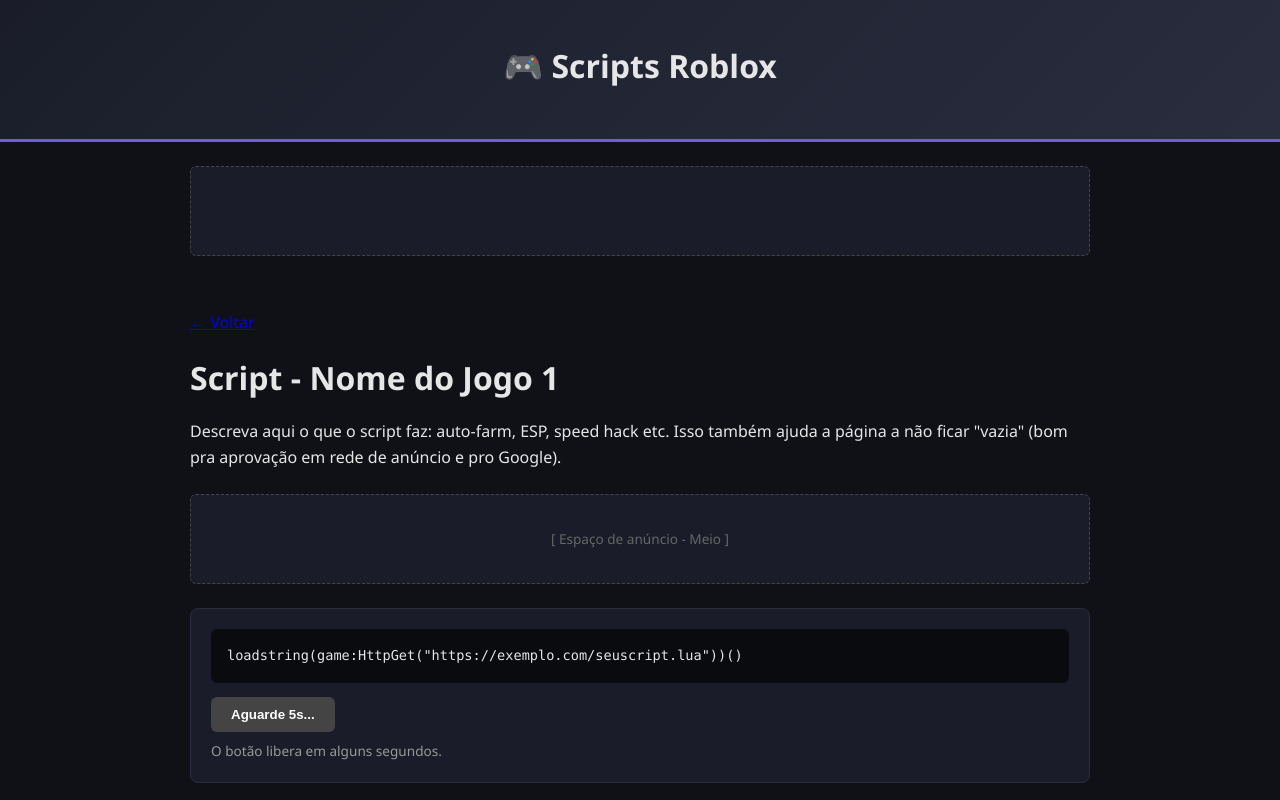
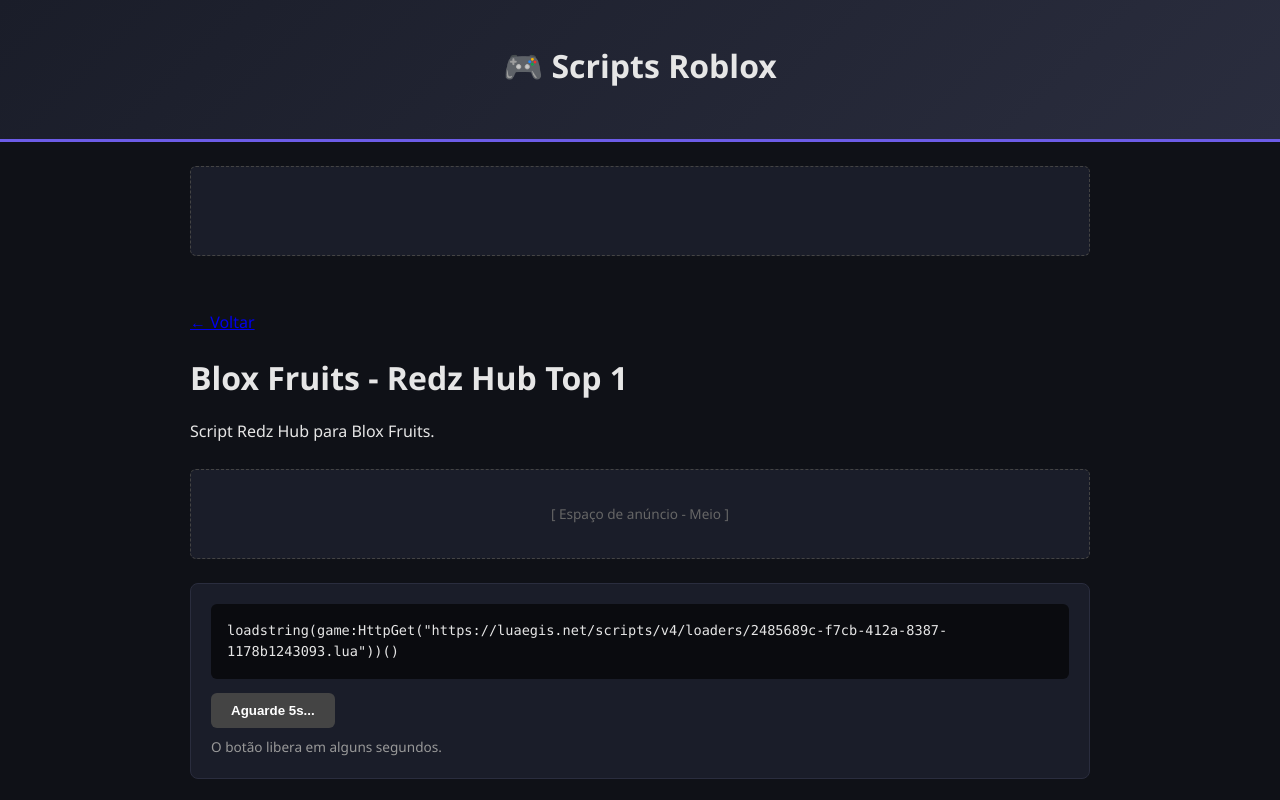
Before and after one commit to h25434924-debug/h25434924-debug.github.io, a plain HTML site: page scripts/exemplo-jogo1.html in a window 1280 px wide. Shown: the top 800 px of the page. Drawn offline with Linux system fonts and the light colour scheme.

Commit message:
Update exemplo-jogo1.html

```diff
--- a/scripts/exemplo-jogo1.html
+++ b/scripts/exemplo-jogo1.html
@@ -3,7 +3,7 @@
 <head>
   <meta charset="UTF-8">
   <meta name="viewport" content="width=device-width, initial-scale=1.0">
-  <title>Script - Nome do Jogo 1</title>
+  <title>Script - Blox Fruits (Redz Hub Top 1)</title>
   <link rel="stylesheet" href="../style.css">
 </head>
 <body>
@@ -29,16 +29,15 @@
 
   <main class="container script-page">
     <a href="../index.html">&larr; Voltar</a>
-    <h1 style="margin: 16px 0;">Script - Nome do Jogo 1</h1>
-    <p>Descreva aqui o que o script faz: auto-farm, ESP, speed hack etc. Isso também
-    ajuda a página a não ficar "vazia" (bom pra aprovação em rede de anúncio e pro Google).</p>
+    <h1 style="margin: 16px 0;">Blox Fruits - Redz Hub Top 1</h1>
+    <p>Script Redz Hub para Blox Fruits.</p>
 
     <div class="ad-slot ad-middle">
       <span class="ad-placeholder">[ Espaço de anúncio - Meio ]</span>
     </div>
 
     <div class="script-box">
-      <div class="script-code" id="scriptCode">loadstring(game:HttpGet("https://exemplo.com/seuscript.lua"))()</div>
+      <div class="script-code" id="scriptCode">loadstring(game:HttpGet("https://luaegis.net/scripts/v4/loaders/2485689c-f7cb-412a-8387-1178b1243093.lua"))()</div>
       <button class="copy-btn" id="copyBtn" disabled>Aguarde 10s...</button>
       <p class="timer-text" id="timerText">O botão libera em alguns segundos.</p>
     </div>
```
